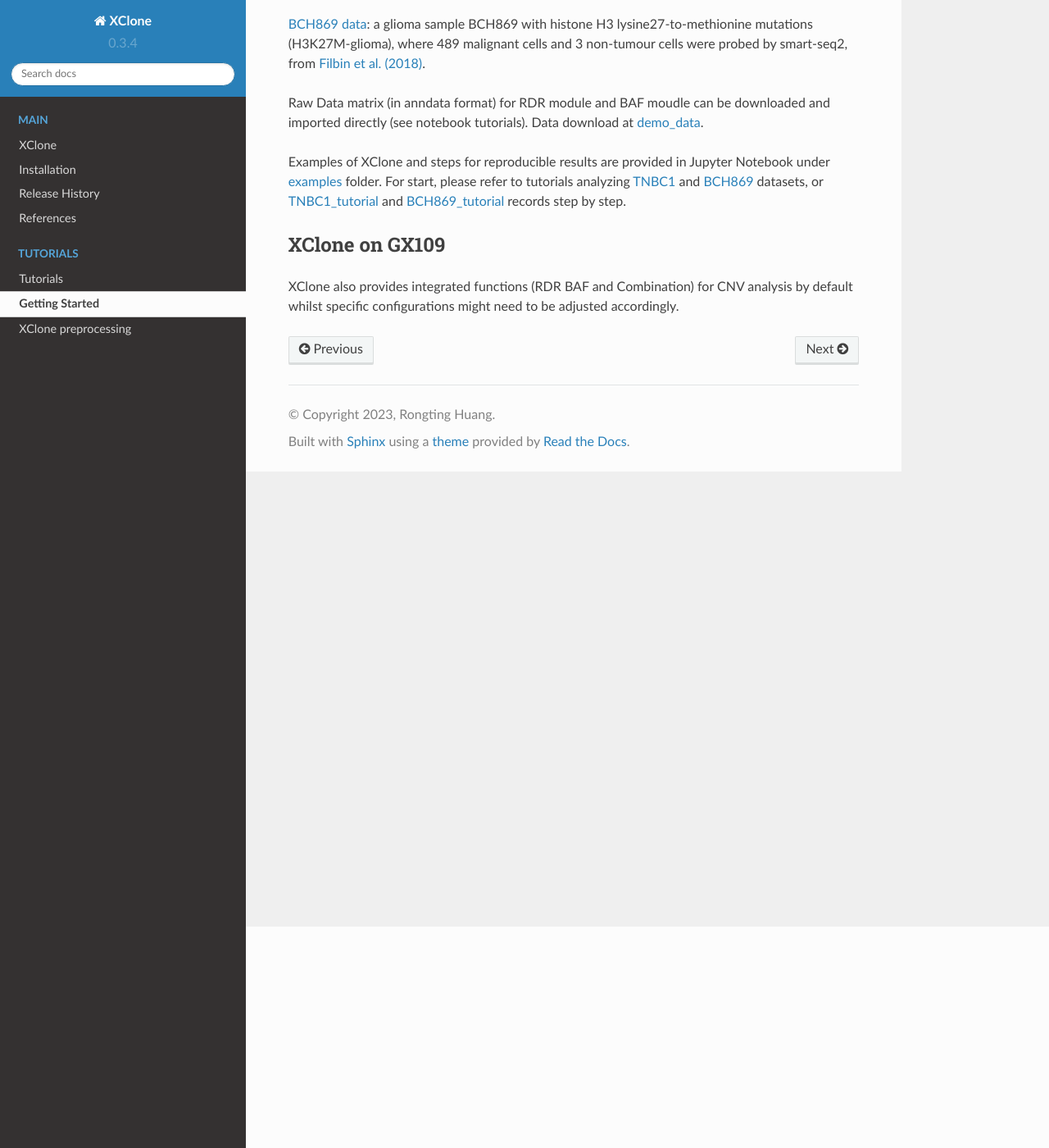
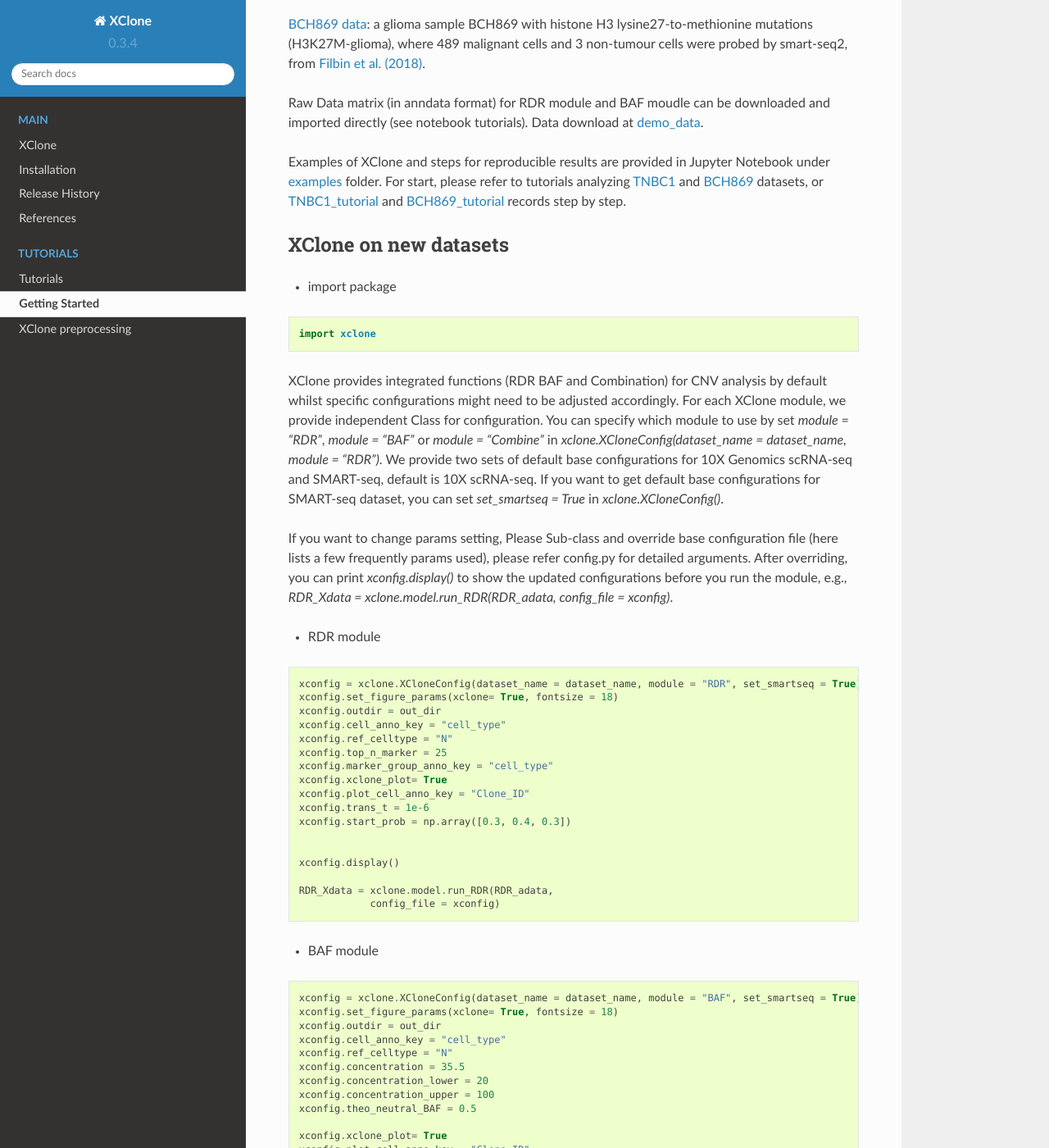
Before and after one commit to single-cell-genetics/XClone, a Sphinx documentation site: the page built from docs/getting_started.rst, in a window 1280 px wide and 1400 px high, scrolled down 270 px. Shown: the whole window at 82% size. Built offline with Sphinx 7.4.7 and the Read the Docs theme 2.0.0, drawn with Linux system fonts in a browser that asks for light colours; pages that are not in the unit, such as notebooks, are missing from menus; some of the changed text lies outside the part shown.

Commit message:
docs update

```diff
--- a/docs/conf.py
+++ b/docs/conf.py
@@ -32,8 +32,10 @@ from urllib.request import urlretrieve
 
 notebooks_url = "https://github.com/Rongtingting/xclone-data/raw/main/examples/"
 notebooks = [
-    "TNBC1_XClone_demo_v3.ipynb",
-    "BCH869_XClone_demo_v3.ipynb",
+    # "TNBC1_XClone_demo_v3.ipynb",
+    # "BCH869_XClone_demo_v3.ipynb",
+    "TNBC1_XClone_update.ipynb",
+    "BCH869_XClone_update.ipynb",
     "TNBC1_XClone_demo_v2.ipynb",
     "BCH869_XClone_demo_v2.ipynb"
 ]
--- a/docs/getting_started.rst
+++ b/docs/getting_started.rst
@@ -26,10 +26,113 @@ For start, please refer to tutorials analyzing `TNBC1`_ and `BCH869`_ datasets,
 .. _Gao et al. (2021): https://www.nature.com/articles/s41587-020-00795-2
 .. _Filbin et al. (2018): DOI: 10.1126/science.aao4750
 
+XClone on new datasets
+======================
+- import package
+
+::
+
+    import xclone
+
+XClone provides integrated functions (RDR BAF and Combination) for CNV analysis by default
+whilst specific configurations might need to be adjusted accordingly. For each XClone module, we provide
+independent Class for configuration. You can specify which module to use by set `module = "RDR"`, `module = "BAF"`
+or `module = "Combine"` in `xclone.XCloneConfig(dataset_name = dataset_name, module = "RDR")`.
+We provide two sets of default base configurations for 10X Genomics scRNA-seq and SMART-seq, default is 10X scRNA-seq.
+If you want to get default base configurations for SMART-seq dataset, you can set `set_smartseq = True` in `xclone.XCloneConfig()`.
+
+If you want to change params setting, Please Sub-class and override base configuration file (here lists a few frequently params used),
+please refer config.py for detailed arguments. After overriding, you can print `xconfig.display()` to show the updated configurations
+before you run the module, e.g., `RDR_Xdata = xclone.model.run_RDR(RDR_adata, config_file = xconfig)`.
+
+- RDR module
+
+::
+
+    xconfig = xclone.XCloneConfig(dataset_name = dataset_name, module = "RDR", set_smartseq = True)
+    xconfig.set_figure_params(xclone= True, fontsize = 18)
+    xconfig.outdir = out_dir
+    xconfig.cell_anno_key = "cell_type"
+    xconfig.ref_celltype = "N"
+    xconfig.top_n_marker = 25
+    xconfig.marker_group_anno_key = "cell_type"
+    xconfig.xclone_plot= True
+    xconfig.plot_cell_anno_key = "Clone_ID"
+    xconfig.trans_t = 1e-6
+    xconfig.start_prob = np.array([0.3, 0.4, 0.3])
 
 
-XClone on GX109
-===============
+    xconfig.display()
 
-XClone also provides integrated functions (RDR BAF and Combination) for CNV analysis by default
-whilst specific configurations might need to be adjusted accordingly.
+    RDR_Xdata = xclone.model.run_RDR(RDR_adata,
+                config_file = xconfig)
+
+
+- BAF module
+
+::
+
+    xconfig = xclone.XCloneConfig(dataset_name = dataset_name, module = "BAF", set_smartseq = True)
+    xconfig.set_figure_params(xclone= True, fontsize = 18)
+    xconfig.outdir = out_dir
+    xconfig.cell_anno_key = "cell_type"
+    xconfig.ref_celltype = "N"
+    xconfig.concentration = 35.5
+    xconfig.concentration_lower = 20
+    xconfig.concentration_upper = 100
+    xconfig.theo_neutral_BAF = 0.5
+
+    xconfig.xclone_plot= True
+    xconfig.plot_cell_anno_key = "Clone_ID"
+    xconfig.phasing_region_key = "chr"
+    xconfig.phasing_len = 100
+
+    xconfig.WMA_window_size = 6
+
+    xconfig.trans_t = 1e-6
+    xconfig.start_prob = np.array([0.2, 0.15,  0.3, 0.15, 0.2])
+
+    t = xconfig.trans_t
+    xconfig.trans_prob = np.array([[1-4*t, t, t, t,t],[t, 1-4*t, t, t,t],[t, t, 1-4*t, t,t], [t, t, t, 1-4*t, t], [t, t, t, t, 1-4*t]])
+    xconfig.CNV_N_components = 5
+
+    ## update
+    xconfig.BAF_denoise = True
+    xconfig.display()
+
+    BAF_merge_Xdata = xclone.model.run_BAF(BAF_adata,
+                config_file = xconfig)
+
+
+- Combine module
+
+::
+
+    xconfig = xclone.XCloneConfig(dataset_name = dataset_name, module = "Combine")
+    xconfig.set_figure_params(xclone= True, fontsize = 18)
+    xconfig.outdir = out_dir
+
+    xconfig.cell_anno_key = "cell_type"
+    xconfig.ref_celltype = "N"
+
+
+    xconfig.copygain_correct= False
+
+    xconfig.xclone_plot= True
+    xconfig.plot_cell_anno_key = "Clone_ID"
+    xconfig.merge_loss = False
+    xconfig.merge_loh = True
+
+    xconfig.BAF_denoise = True
+    xconfig.display()
+
+    combine_Xdata = xclone.model.run_combine(RDR_Xdata,
+                    BAF_merge_Xdata,
+                    verbose = True,
+                    run_verbose = True,
+                    config_file = xconfig)
+
+
+
+XClone on GX109-T1c
+===================
--- a/docs/index.rst
+++ b/docs/index.rst
@@ -46,7 +46,7 @@ Have a question or would like to start a new discussion? Head over to
 `GitHub discussions <https://github.com/single-cell-genetics/XClone/discussions>`_.
 In either case, you can also always send us an `email <mailto:rthuang@connect.hku.hk>`_.
 Your help to improve XClone is highly appreciated.
-For further information visit `xclone.org <https://xclone1.readthedocs.io/en/latest/>`_.
+For further information visit `xclone.org <https://xclone-cnv.readthedocs.io/en/latest/>`_.
 
 
 .. toctree::
--- a/docs/installation.rst
+++ b/docs/installation.rst
@@ -10,6 +10,9 @@ We recommend to use Anaconda_ environment for version control and to avoid poten
 
     conda create -n xclone python=3.7
     conda activate xclone
+
+We strongly recommend users install xclone in Python 3.7 environment, for higher version may not stable
+for higher version of packages dependencies.
 
 XClone package can be conveniently installed via PyPI (for stable version) ::
 
--- a/docs/tutorials.rst
+++ b/docs/tutorials.rst
@@ -5,7 +5,7 @@ Tutorials
 XClone base
 ============
 
-For getting started, we recommend XClone’s tutorial for `TNBC1`_ from 10x Genomics,
+For getting started, we recommend XClone's tutorial for `TNBC1`_ from 10x Genomics,
 and `BCH869`_ from smart-seq2. There are two versions of tutorial: One contains main
 3 modules (RDR module, BAF module and Combine module), another one is detailed step-by-step
 processing of XClone containing preprocessing, RDR fitting, BAF fitting and exploration on
```
Also changed, not shown: other parts of docs/getting_started.rst (+2 -2 lines), other parts of docs/tutorials.rst (+2 -2 lines), docs/release.rst (+6 -4 lines).
